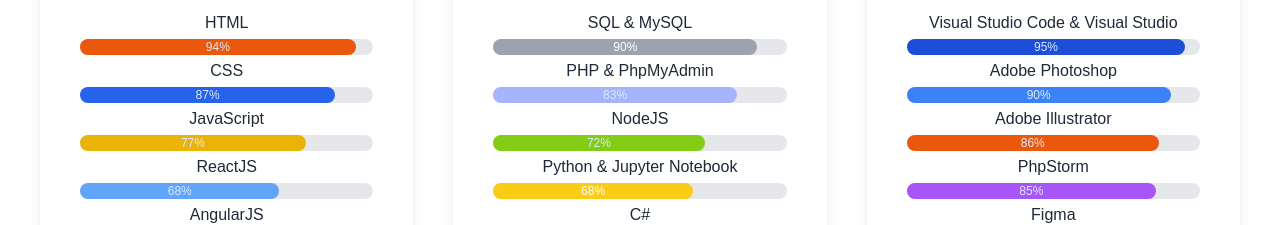
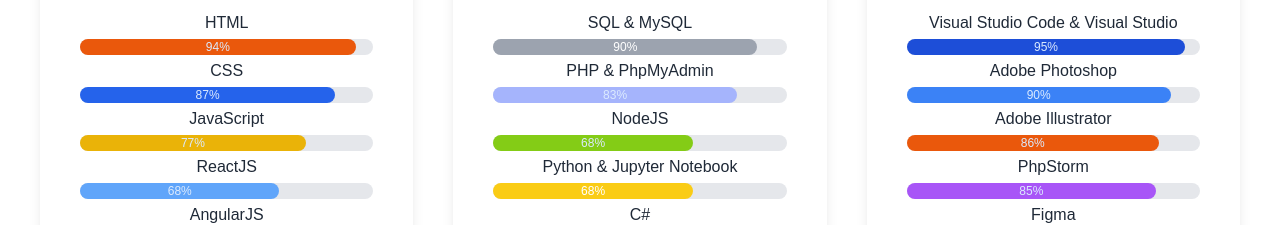
Before and after one commit to jwinbush/portfolio2023, a Next.js app: page / in a window 1280 px wide. Shown: the part 1360-1585 px from the top of the page. Built offline with nearby package versions, Linux system fonts and the light colour scheme.

Commit message:
Update index.js

```diff
--- a/pages/index.js
+++ b/pages/index.js
@@ -25,7 +25,7 @@
   const [darkMode, setDarkMode] = useState(false);
 
   return (
-    <div className={darkMode ? "dark" : ""}>
+    <div loading="lazy" className={darkMode ? "dark" : ""}>
       <Head>
         <title>Jawon Winbush | Portfolio</title>
         <meta name="description" content="Generated by create next app" />
@@ -150,7 +150,7 @@
 
               <p className="text-gray-800 py-1 ">NodeJS</p>
               <div className="w-full bg-gray-200 rounded-full dark:bg-gray-700">
-                <div className="bg-lime-500 text-xs font-medium text-blue-100 text-center p-0.5 leading-none rounded-full" style={{width: '72%'}}>72%</div>
+                <div className="bg-lime-500 text-xs font-medium text-blue-100 text-center p-0.5 leading-none rounded-full" style={{width: '68%'}}>68%</div>
               </div>
 
               <p className="text-gray-800 py-1 ">Python & Jupyter Notebook</p>
```
